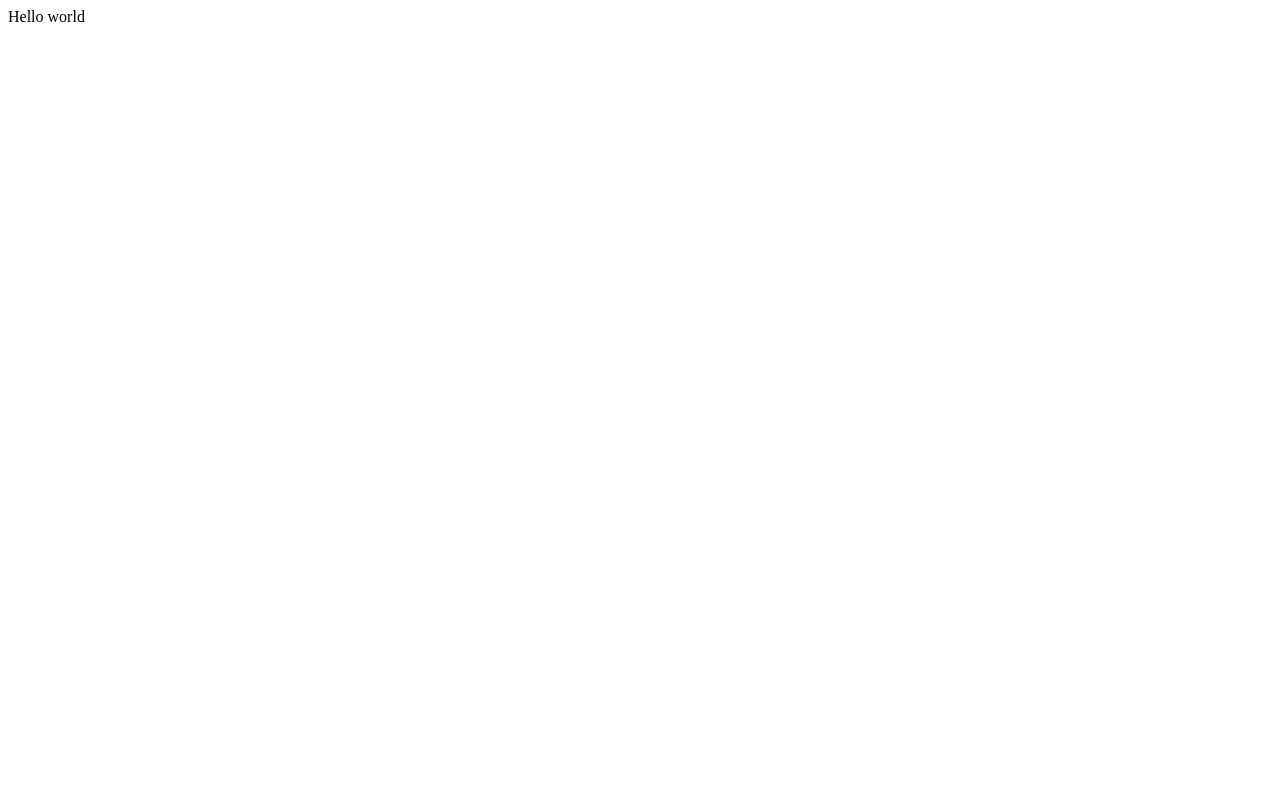
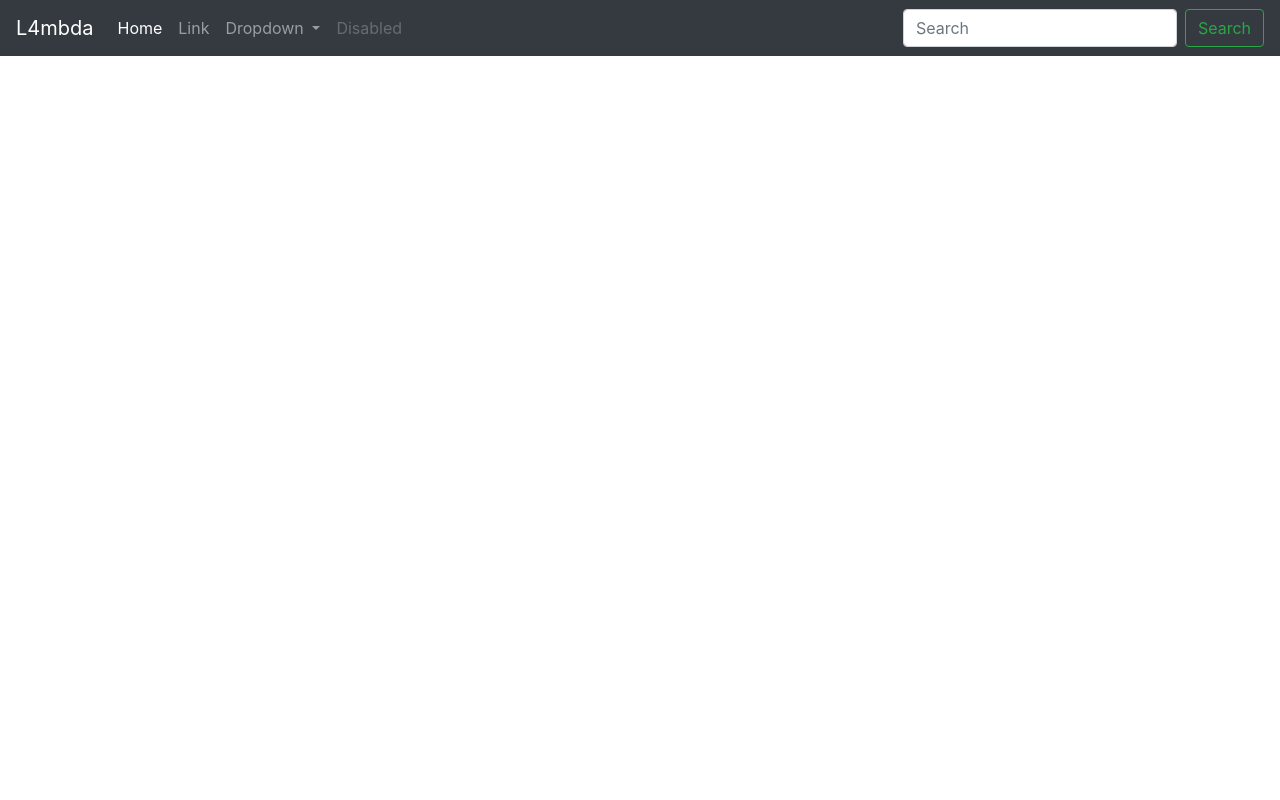
Before and after one commit to dmateos/l4mbda, a Django app: page / in a window 1280 px wide. Before the commit the page is almost empty. Run offline with Django 3.2, Linux system fonts and the light colour scheme; some libraries are stand-ins or nearby versions.

Commit message:
basic navbar for base view

```diff
--- a/jobmanager/templates/jobmanager/base.html
+++ b/jobmanager/templates/jobmanager/base.html
@@ -1,3 +1,59 @@
 {% load bootstrap4 %}
 
-Hello world
+<!doctype html>
+<html lang="en">
+  <head>
+    <!-- Required meta tags -->
+    <meta charset="utf-8">
+    <meta name="viewport" content="width=device-width, initial-scale=1, shrink-to-fit=no">
+
+    <!-- Bootstrap CSS -->
+    <link rel="stylesheet" href="https://maxcdn.bootstrapcdn.com/bootstrap/4.0.0/css/bootstrap.min.css" integrity="sha384-Gn5384xqQ1aoWXA+058RXPxPg6fy4IWvTNh0E263XmFcJlSAwiGgFAW/dAiS6JXm" crossorigin="anonymous">
+
+    <title>L4mbda</title>
+  </head>
+  <body>
+    <!-- Optional JavaScript -->
+    <!-- jQuery first, then Popper.js, then Bootstrap JS -->
+    <script src="https://code.jquery.com/jquery-3.2.1.slim.min.js" integrity="sha384-KJ3o2DKtIkvYIK3UENzmM7KCkRr/rE9/Qpg6aAZGJwFDMVNA/GpGFF93hXpG5KkN" crossorigin="anonymous"></script>
+    <script src="https://cdnjs.cloudflare.com/ajax/libs/popper.js/1.12.9/umd/popper.min.js" integrity="sha384-ApNbgh9B+Y1QKtv3Rn7W3mgPxhU9K/ScQsAP7hUibX39j7fakFPskvXusvfa0b4Q" crossorigin="anonymous"></script>
+    <script src="https://maxcdn.bootstrapcdn.com/bootstrap/4.0.0/js/bootstrap.min.js" integrity="sha384-JZR6Spejh4U02d8jOt6vLEHfe/JQGiRRSQQxSfFWpi1MquVdAyjUar5+76PVCmYl" crossorigin="anonymous"></script>
+
+    <nav class="navbar navbar-expand-lg navbar-dark bg-dark">
+      <a class="navbar-brand" href="#">L4mbda</a>
+      <button class="navbar-toggler" type="button" data-toggle="collapse" data-target="#navbarSupportedContent" aria-controls="navbarSupportedContent" aria-expanded="false" aria-label="Toggle navigation">
+        <span class="navbar-toggler-icon"></span>
+      </button>
+
+      <div class="collapse navbar-collapse" id="navbarSupportedContent">
+        <ul class="navbar-nav mr-auto">
+          <li class="nav-item active">
+            <a class="nav-link" href="#">Home <span class="sr-only">(current)</span></a>
+          </li>
+          <li class="nav-item">
+            <a class="nav-link" href="#">Link</a>
+          </li>
+          <li class="nav-item dropdown">
+            <a class="nav-link dropdown-toggle" href="#" id="navbarDropdown" role="button" data-toggle="dropdown" aria-haspopup="true" aria-expanded="false">
+              Dropdown
+            </a>
+            <div class="dropdown-menu" aria-labelledby="navbarDropdown">
+              <a class="dropdown-item" href="#">Action</a>
+              <a class="dropdown-item" href="#">Another action</a>
+              <div class="dropdown-divider"></div>
+              <a class="dropdown-item" href="#">Something else here</a>
+            </div>
+          </li>
+          <li class="nav-item">
+            <a class="nav-link disabled" href="#">Disabled</a>
+          </li>
+        </ul>
+        <form class="form-inline my-2 my-lg-0">
+          <input class="form-control mr-sm-2" type="search" placeholder="Search" aria-label="Search">
+          <button class="btn btn-outline-success my-2 my-sm-0" type="submit">Search</button>
+        </form>
+      </div>
+    </nav>
+
+  </body>
+</html>
```
